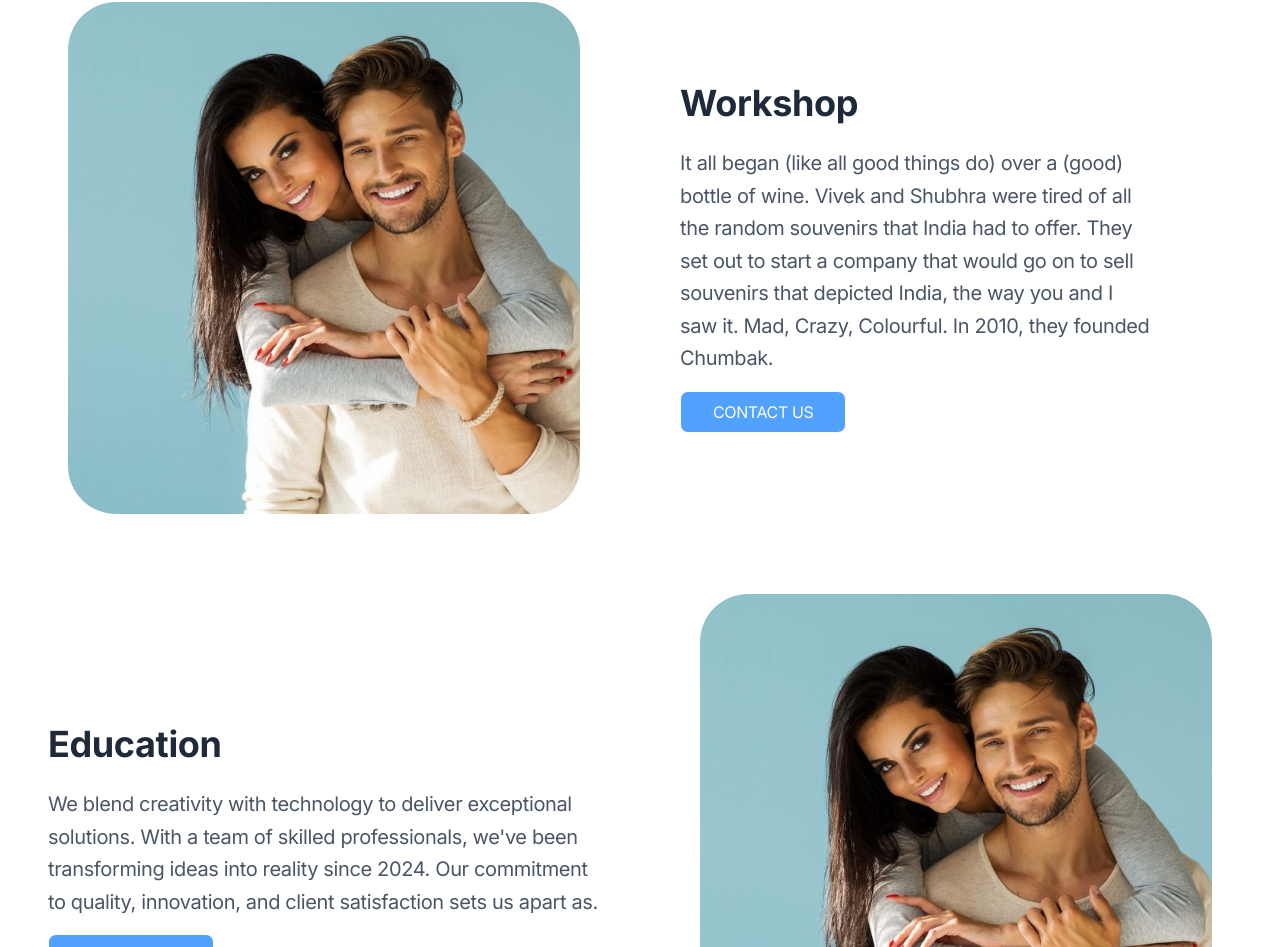
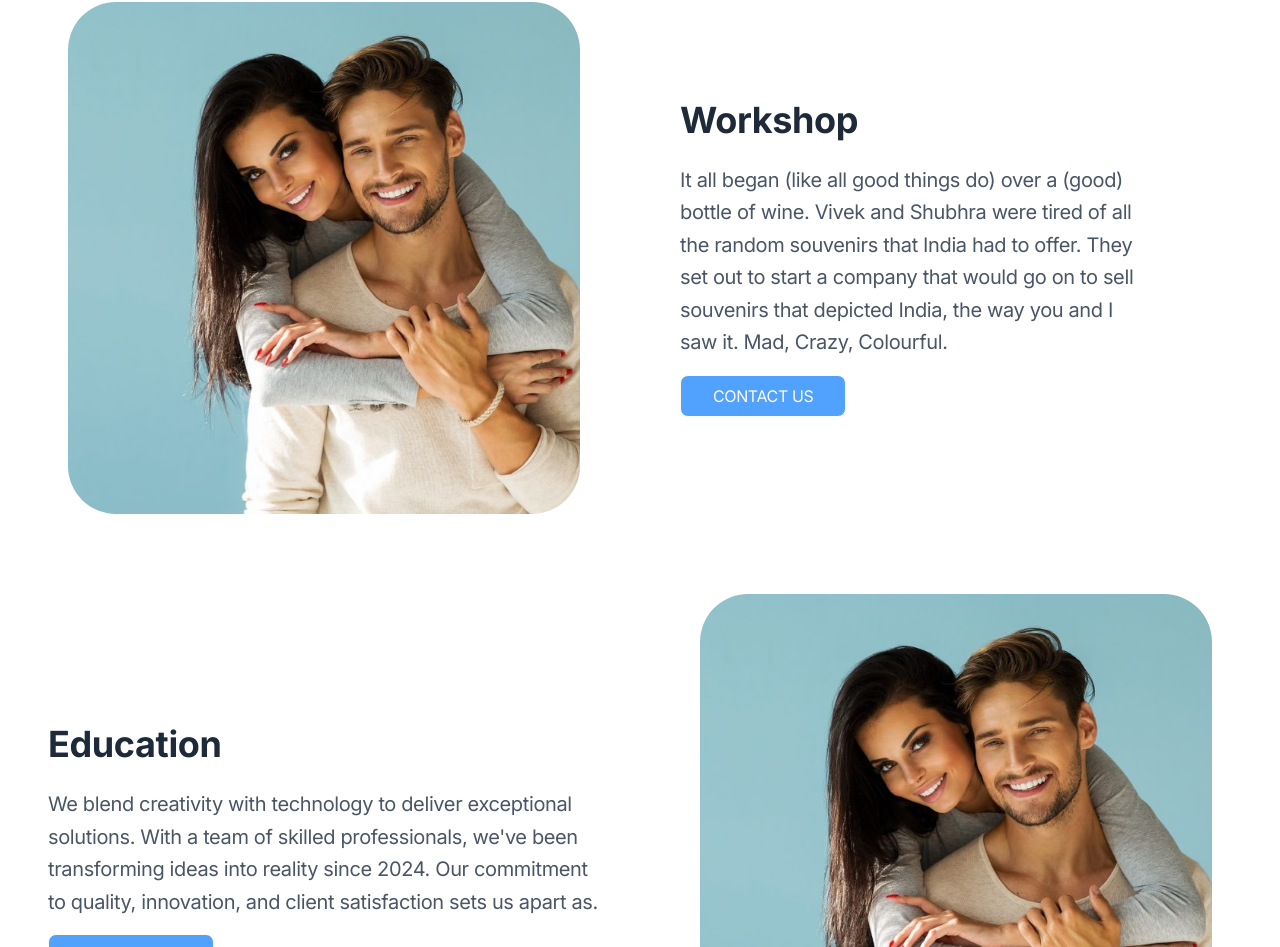
Before and after one commit to triovation-co/Triovation, a React (Vite) app: page /Work_Education in a window 1280 px wide. Shown: the part 850-1797 px from the top of the page. Built offline with nearby package versions, Linux system fonts and the light colour scheme.

Commit message:
Update Work_Education.jsx
removed chumbak

```diff
--- a/src/pages/Work_Education.jsx
+++ b/src/pages/Work_Education.jsx
@@ -79,7 +79,7 @@ const Work_Education = () => {
               It all began (like all good things do) over a (good) bottle of wine.
               Vivek and Shubhra were tired of all the random souvenirs that India had to offer.
               They set out to start a company that would go on to sell souvenirs that depicted India,
-              the way you and I saw it. Mad, Crazy, Colourful. In 2010, they founded Chumbak.
+              the way you and I saw it. Mad, Crazy, Colourful.
             </p>
             <button className="border rounded-lg p-2 px-8 text-amber-50 bg-blue-400">
               CONTACT US
```
